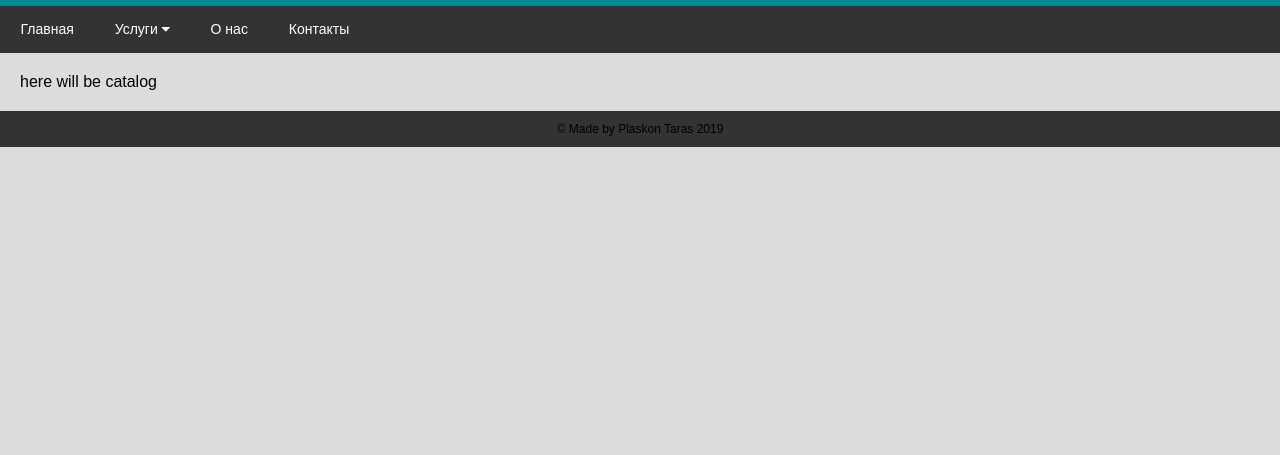
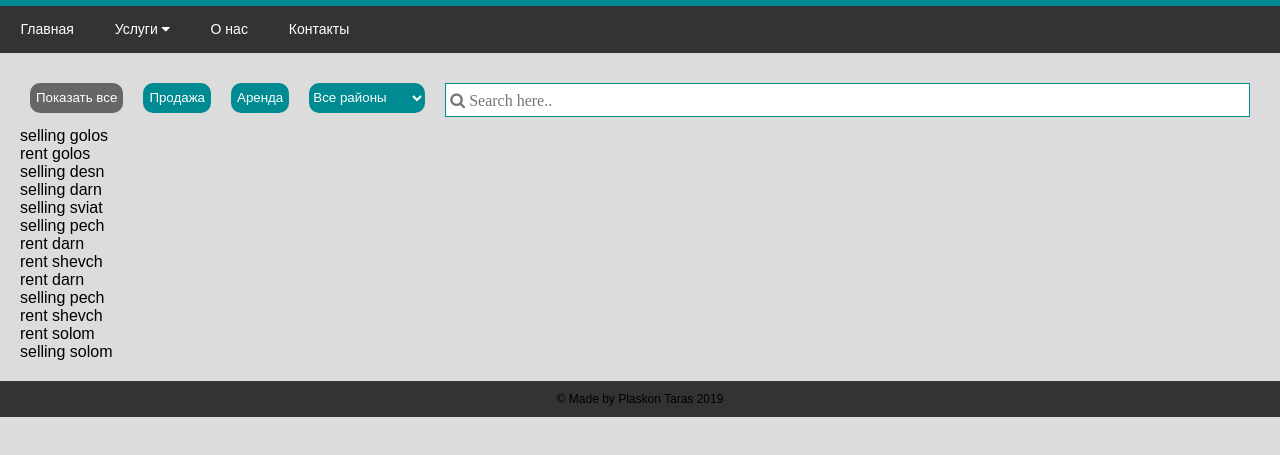
Before and after one commit to plaskontaras/project, a plain HTML site: page catalog.html in a window 1280 px wide. Shown: the part 83-538 px from the top of the page. Drawn offline with Linux system fonts and the light colour scheme.

Commit message:
catalog creating

```diff
--- a/catalog.html
+++ b/catalog.html
@@ -48,7 +48,48 @@
 
 
 	<main class="catalogmain main">
-		here will be catalog
+
+		<div class="search-and-filter-panel">
+			<div class="sort-buttons-container">
+				<input type="button" value="Показать все" class="sort-btn active" onclick="filterSelection('all')" id="showAll-btn">
+				<input type="button" value="Продажа" class="sort-btn" onclick="filterSelection('selling')">
+				<input type="button" value="Аренда" class="sort-btn" onclick="filterSelection('rent')">
+				<select onchange="sortByList()" class="selectSorting sort-btn">
+				    <option value="all">Все районы</option>
+				    <option value="golos">Голосеевский</option>
+				  	<option value="darn">Дарницкий</option>
+				  	<option value="desn">Деснянский</option>
+				  	<option value="sviat">Святошинский</option>
+				  	<option value="pech">Печерский</option>
+				    <option value="shevch">Шевченковский</option>
+				    <option value="solom">Соломенский</option>
+				</select>
+			</div>
+
+			<input type="text" class="fa" placeholder="&#xf002 Search here.." id="search-input" onkeyup="searchFunction()">
+		</div>
+
+		<div class="catalog">
+			<div class="container">
+				<div class="all selling golos">selling golos</div>
+				<div class="all rent golos">rent golos</div>
+				<div class="all selling desn">selling desn</div>
+				<div class="all selling darn">selling darn</div>
+				<div class="all selling sviat">selling sviat</div>
+				<div class="all selling pech">selling pech</div>
+				<div class="all rent darn">rent darn</div>
+				<div class="all rent shevch">rent shevch</div>
+				<div class="all rent darn">rent darn</div>
+				<div class="all selling pech">selling pech</div>
+				<div class="all rent shevch">rent shevch</div>
+				<div class="all rent solom">rent solom</div>
+				<div class="all selling solom">selling solom</div>
+			</div>
+		</div>
+		<div class="pagination">
+
+		</div>
+
 	</main>
 
 
--- a/js/catalog.js
+++ b/js/catalog.js
@@ -0,0 +1,56 @@
+"use strict";
+
+filterSelection("all");
+
+// highlight active button
+var btns = document.getElementsByClassName("sort-btn");
+
+for (var i = 0; i < btns.length; i++) {
+	btns[i].addEventListener("click", function(){
+		var current = document.querySelector(".active");
+		current.classList.remove("active");
+		this.classList.add("active");
+	});
+}
+
+//display by n value
+function filterSelection(n) {
+
+	var x = document.getElementsByClassName("all");
+
+	for (var i = 0; i < x.length; i++) {
+
+		x[i].classList.remove("show");
+		if (x[i].className.indexOf(n) != -1) {
+			x[i].classList.add("show");
+		}
+
+	}
+
+}
+
+//display by list value
+function sortByList() {
+
+	var district = document.querySelector(".selectSorting").value;
+	filterSelection(district);
+
+}
+
+//display by search
+function searchFunction() {
+
+    var searchInput = document.getElementById("search-input");
+    var filter = searchInput.value.toUpperCase();
+    var allContainers = document.getElementsByClassName("all");
+
+    for (var i = 0; i < allContainers.length; i++) {
+        var txtValue = allContainers[i].textContent;
+
+        if (txtValue.toUpperCase().indexOf(filter) != -1) {
+            allContainers[i].style.display = "";
+        } else {
+            allContainers[i].style.display = "none";
+        }
+    }
+}
--- a/style/catalog.css
+++ b/style/catalog.css
@@ -0,0 +1,74 @@
+.search-and-filter-panel {
+	display: flex;
+}
+
+.sort-buttons-container {
+	display: flex;
+	flex-wrap: nowrap;
+}
+#search {
+	padding: 5px;
+	border: 1px solid  #008b92;
+}
+
+.all {
+	display: none;
+}
+
+.show {
+	display: block;
+}
+
+.sort-btn,
+.selectSorting {
+	margin: 10px;
+	height: 30px;
+	background-color: #008b92;
+	color: #fff;
+	border: none;
+	border-radius: 10px;
+	outline: none;
+}
+
+#search-input {
+	margin: 10px;
+	height: 30px;
+	color: #000;
+	border: 1px solid #008b92;
+	padding-left: 4px;
+	width: 100%;
+}
+
+.active {
+	background-color: #666;
+	color: white;
+}
+
+.sort-btn:hover,
+.selectSorting:hover {
+	cursor: pointer;
+	background-color: #333;
+	color: #fff;
+}
+
+@media only screen and (max-width: 600px) {
+	.search-and-filter-panel {
+		flex-direction: column;
+	}
+	#search-input {
+		width: auto;
+	}
+	.sort-buttons-container {
+		justify-content: space-around;
+	}
+}
+
+@media only screen and (max-width: 420px) {
+	#search-input {
+		width: auto;
+	}
+	.sort-buttons-container {
+		display: flex;
+		flex-direction: column;
+	}
+}
```
